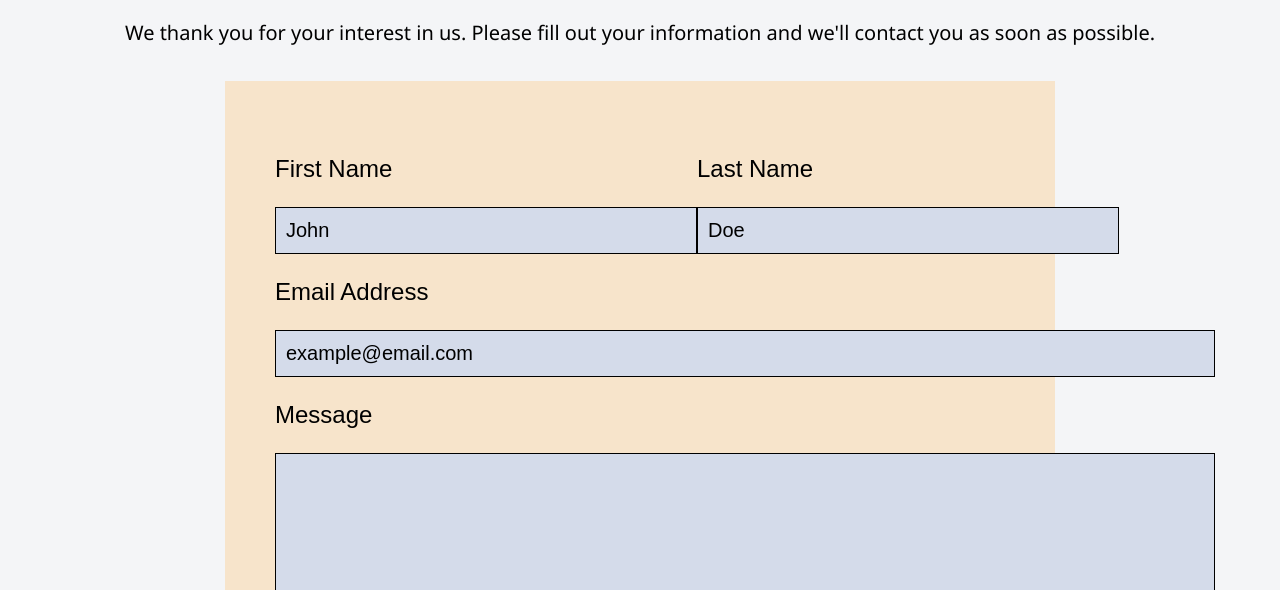
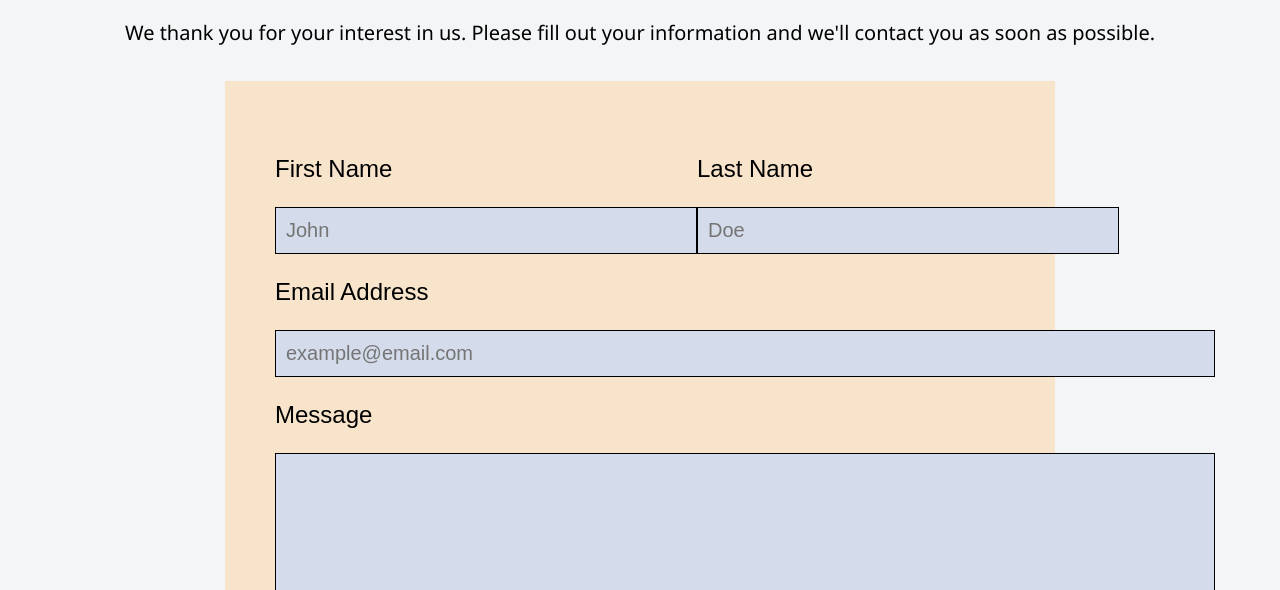
Before and after one commit to CF-CodeCollective/Web_Project, a plain HTML site: page contact.html in a window 1280 px wide. Shown: the part 210-800 px from the top of the page. Drawn offline with Linux system fonts and the light colour scheme.

Commit message:
update input to placeholder
updated input on contacts to placeholder

```diff
--- a/contact.html
+++ b/contact.html
@@ -26,16 +26,16 @@
         <div class="name-grid">
             <div class="first-name">
                 <p>First Name</p>
-                <input value="John" />
+                <input placeholder="John" />
             </div>
             <div class="last-name">
                 <p>Last Name</p>
-                <input value="Doe" />
+                <input placeholder="Doe" />
             </div>
         </div>
         <div class="email">
             <p>Email Address</p>
-            <input value="example@email.com" class="i-email"/>
+            <input placeholder="example@email.com" class="i-email"/>
         </div>
         <div class="message">
             <p>Message</p>
```
